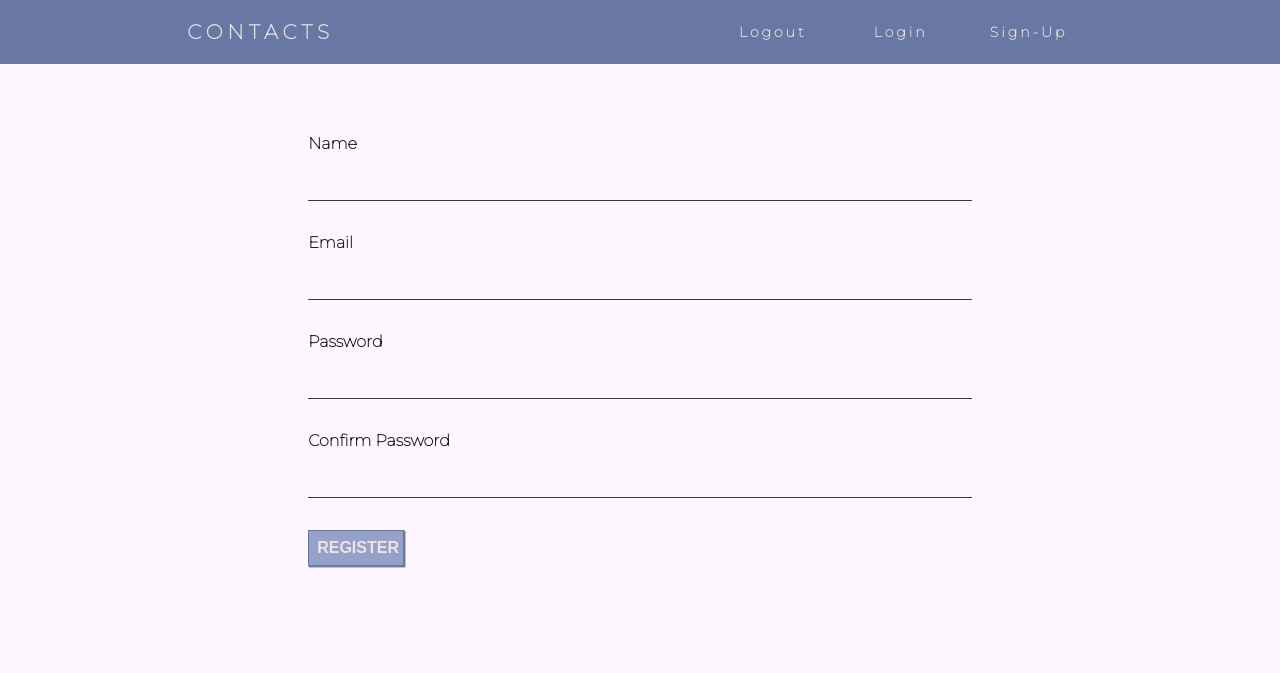
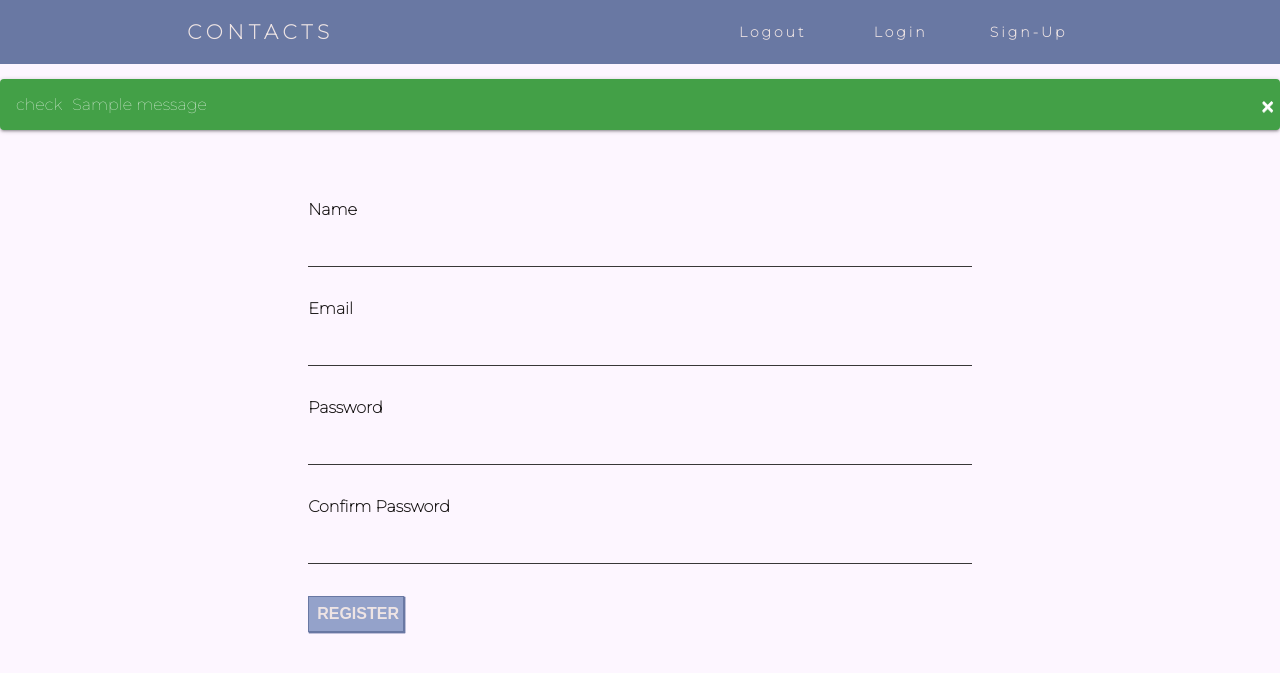
Before and after one commit to Fbossio/Contacts, a Flask app: page /sign_up in a window 1280 px wide. Shown: the top 673 px of the page. Run offline with Flask 2, Linux system fonts and the light colour scheme; tables that the repository leaves empty hold one stand-in row (values such as "Sample post"); one stand-in notice (Sample message) is shown; some libraries are stand-ins or nearby versions.

Commit message:
Add alerts

```diff
--- a/website/auth.py
+++ b/website/auth.py
@@ -1,9 +1,10 @@
-from flask import Flask, Blueprint, render_template
+from flask import Flask, Blueprint, render_template, request, flash, jsonify, redirect, url_for
 from .models import User
 from werkzeug.security import generate_password_hash, check_password_hash
 from . import db
 from flask_login import login_user, login_required, logout_user, current_user
 from .forms import Register, Login
+from .helpers import flash_errors
 
 
 auth = Blueprint('auth', __name__)
@@ -20,7 +21,12 @@ def logout():
     return '<h1>Logout</h1>'
 
 
-@auth.route('/sign_up')
+@auth.route('/sign_up', methods=['GET', 'POST'])
 def sign_up():
     form = Register()
+    if form.validate_on_submit():
+        flash('Form is OK!', category='success')
+    else:
+        flash_errors(form)
+
     return render_template('signup.html', form=form)
--- a/website/forms.py
+++ b/website/forms.py
@@ -4,13 +4,19 @@ from wtforms.validators import DataRequired, InputRequired, Length, Email, Equal
 
 
 class Register(FlaskForm):
-    name = StringField('Name', validators=[DataRequired()])
-    email = StringField('Email', validators=[DataRequired(), Email()])
-    password1 = PasswordField('Password', validators=[
-        DataRequired(), Length(min=7), EqualTo('password2')])
-    password2 = PasswordField('Confirm Password', validators=[DataRequired()])
+    name = StringField('Name', validators=[DataRequired(), InputRequired()])
+    email = StringField('Email', validators=[
+                        DataRequired(), Email(), InputRequired()])
+    password1 = PasswordField(
+        'Password', validators=[DataRequired(), InputRequired(), Length(min=7), EqualTo('password2', message='Passwords must match.')]
+    )
+    password2 = PasswordField(
+        'Confirm Password', validators=[DataRequired(), InputRequired()]
+    )
 
 
 class Login(FlaskForm):
-    email = StringField('Email', validators=[DataRequired(), Email()])
-    password = PasswordField('Password', validators=[DataRequired()])
+    email = StringField('Email', validators=[
+                        DataRequired(), Email(), InputRequired()])
+    password = PasswordField('Password', validators=[
+                             DataRequired(), InputRequired()])
--- /dev/null
+++ b/website/helpers.py
@@ -0,0 +1,11 @@
+from flask import flash
+
+
+def flash_errors(form):
+    """Flashes form errors"""
+    for field, errors in form.errors.items():
+        for error in errors:
+            flash("Error in the %s field - %s" % (
+                getattr(form, field).label.text,
+                error
+            ), category='error')
--- a/website/static/app.js
+++ b/website/static/app.js
@@ -1,3 +1,5 @@
+/* Slide navbar links */
+
 const navSlide = () => {
   const burger = document.querySelector(".burger");
   const nav = document.querySelector(".navLinks");
@@ -16,8 +18,20 @@ const navSlide = () => {
   };
 };
 
+/* Close alerts */
+const closeAlerts = () => {
+  const closeButtons = document.querySelectorAll(".close-alert");
+
+  for (let closeButton of closeButtons) {
+    closeButton.onclick = (e) => {
+      e.target.parentNode.remove();
+    };
+  }
+};
+
 const app = () => {
   navSlide();
+  closeAlerts();
 };
 
 app();
--- a/website/static/style.css
+++ b/website/static/style.css
@@ -199,3 +199,67 @@ body {
   color: var(--font-color-2);
   font-weight: bold;
 }
+
+/* Material Alerts */
+
+.materialert {
+  position: relative;
+  min-width: 150px;
+  padding: 15px;
+  margin-bottom: 20px;
+  margin-top: 15px;
+  border: 1px solid transparent;
+  border-radius: 4px;
+  transition: all 0.1s linear;
+  webkit-box-shadow: 0 2px 2px 0 rgba(0, 0, 0, 0.14),
+    0 3px 1px -2px rgba(0, 0, 0, 0.12), 0 1px 5px 0 rgba(0, 0, 0, 0.2);
+  box-shadow: 0 2px 2px 0 rgba(0, 0, 0, 0.14),
+    0 3px 1px -2px rgba(0, 0, 0, 0.12), 0 1px 5px 0 rgba(0, 0, 0, 0.2);
+  display: -webkit-box;
+  display: -webkit-flex;
+  display: -ms-flexbox;
+  display: flex;
+  -webkit-box-align: center;
+  -webkit-align-items: center;
+  -ms-flex-align: center;
+  align-items: center;
+}
+.materialert .material-icons {
+  margin-right: 10px;
+}
+.materialert .close-alert {
+  -webkit-appearance: none;
+  border: 0;
+  cursor: pointer;
+  color: inherit;
+  background: 0 0;
+  font-size: 22px;
+  line-height: 1;
+  font-weight: bold;
+  text-shadow: 0 1px 0 rgba(255, 255, 255, 0.7);
+  filter: alpha(opacity=40);
+  margin-bottom: -5px;
+  position: absolute;
+  top: 16px;
+  right: 5px;
+}
+.materialert.info {
+  background-color: #039be5;
+  color: #fff;
+}
+.materialert.success {
+  background-color: #43a047;
+  color: #fff;
+}
+.materialert.error {
+  background-color: #c62828;
+  color: #fff;
+}
+.materialert.danger {
+  background-color: #c62828;
+  color: #fff;
+}
+.materialert.warning {
+  background-color: #fbc02d;
+  color: #fff;
+}
--- a/website/templates/base.html
+++ b/website/templates/base.html
@@ -4,15 +4,7 @@
     <meta charset="UTF-8" />
     <meta http-equiv="X-UA-Compatible" content="IE=edge" />
     <meta name="viewport" content="width=device-width, initial-scale=1.0" />
-    <!-- Bootstrap css -->
-    <!--
-    <link
-      rel="stylesheet"
-      href="https://cdn.jsdelivr.net/npm/bootstrap@4.6.0/dist/css/bootstrap.min.css"
-      integrity="sha384-B0vP5xmATw1+K9KRQjQERJvTumQW0nPEzvF6L/Z6nronJ3oUOFUFpCjEUQouq2+l"
-      crossorigin="anonymous"
-    />
-    -->
+
     <!-- Font Awesome -->
     <link
       rel="stylesheet"
@@ -28,6 +20,13 @@
     />
     <!-- Main Styles -->
     <link rel="stylesheet" href="{{url_for('static', filename='style.css')}}" />
+
+    <!-- Toastr -->
+    <link
+      rel="stylesheet"
+      href="//cdnjs.cloudflare.com/ajax/libs/toastr.js/latest/css/toastr.min.css"
+    />
+
     <title>{% block title %} {% endblock %}</title>
   </head>
   <body>
@@ -51,18 +50,49 @@
         <div class="burger-line" id="line3"></div>
       </div>
     </nav>
+    {% with messages = get_flashed_messages(with_categories=true) %} {% if
+    messages %} {% for category, message in messages %} {% if category ==
+    'error' %}
+    <div class="materialert error">
+      <div class="material-icons">error_outline</div>
+      <span>{{ message }}</span>
+      <button type="button" class="close-alert">×</button>
+    </div>
+    {% else %}
+    <div class="materialert success">
+      <div class="material-icons">check</div>
+      <span>{{ message }}</span>
+      <button type="button" class="close-alert">×</button>
+    </div>
+    {% endif %} {% endfor %} {% endif %} {% endwith %}
+
     <div class="container">{% block content %} {% endblock %}</div>
     <!-- Bootstrap Javascript -->
+    <script
+      src="https://code.jquery.com/jquery-3.6.0.js"
+      integrity="sha256-H+K7U5CnXl1h5ywQfKtSj8PCmoN9aaq30gDh27Xc0jk="
+      crossorigin="anonymous"
+    ></script>
+    <!--
     <script
       src="https://code.jquery.com/jquery-3.5.1.slim.min.js"
       integrity="sha384-DfXdz2htPH0lsSSs5nCTpuj/zy4C+OGpamoFVy38MVBnE+IbbVYUew+OrCXaRkfj"
       crossorigin="anonymous"
     ></script>
+    -->
+
     <script
-      src="https://cdn.jsdelivr.net/npm/bootstrap@4.6.0/dist/js/bootstrap.bundle.min.js"
-      integrity="sha384-Piv4xVNRyMGpqkS2by6br4gNJ7DXjqk09RmUpJ8jgGtD7zP9yug3goQfGII0yAns"
+      src="https://stackpath.bootstrapcdn.com/bootstrap/4.4.1/js/bootstrap.min.js"
+      integrity="sha384-wfSDF2E50Y2D1uUdj0O3uMBJnjuUD4Ih7YwaYd1iqfktj0Uod8GCExl3Og8ifwB6"
       crossorigin="anonymous"
     ></script>
+    <!-- Toastr Js -->
+
+    <script
+      type="text/javascript"
+      src="//cdnjs.cloudflare.com/ajax/libs/toastr.js/latest/js/toastr.min.js"
+    ></script>
+
     <script src="{{url_for('static', filename='app.js')}}"></script>
   </body>
 </html>
--- a/website/templates/signup.html
+++ b/website/templates/signup.html
@@ -1,7 +1,7 @@
 {% extends "base.html" %} {% block title %} Sign-Up {% endblock %} {% block
 content%}
 <div class="form-container">
-  <form class="login-form">
+  <form class="login-form" id="register-form" method="POST" action="/sign_up">
     {{ form.csrf_token }}
     <div class="form-group">
       <label for="name" class="input-label"
```
